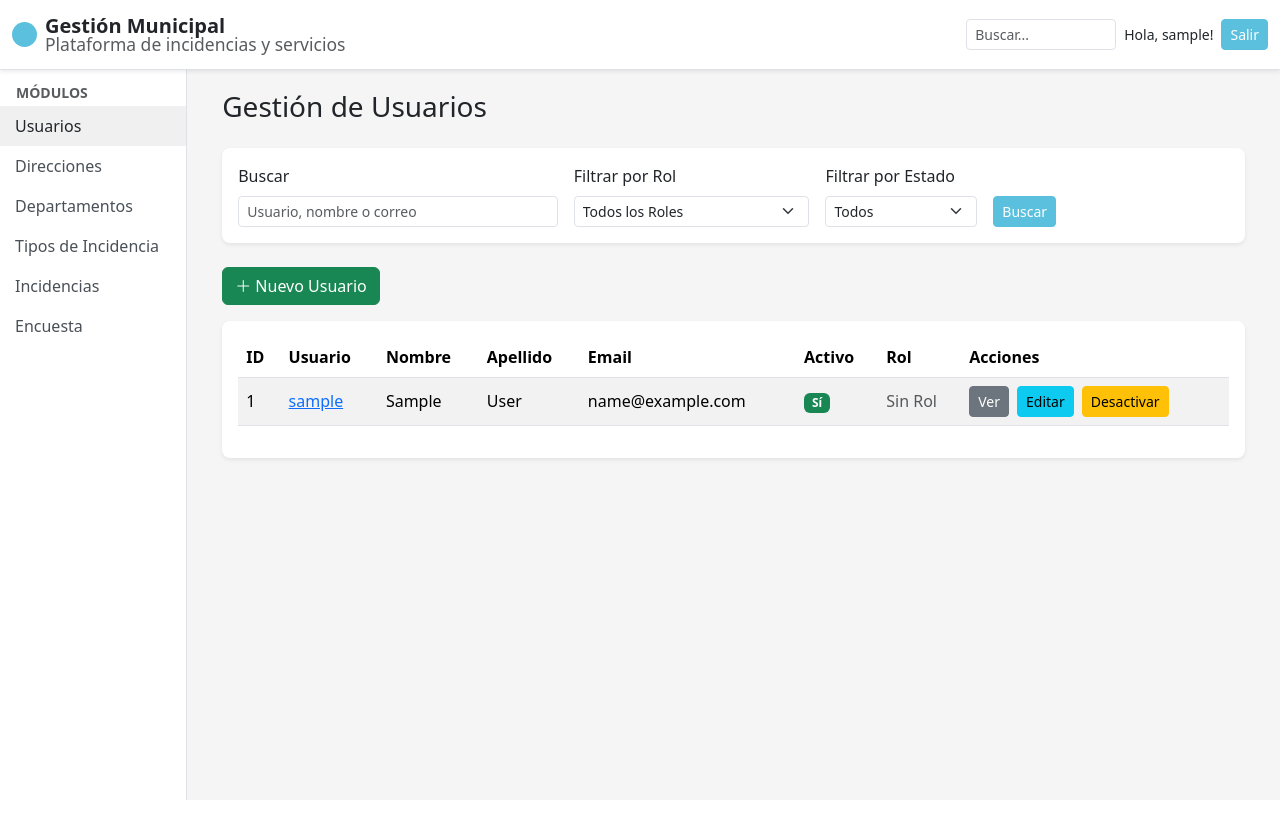
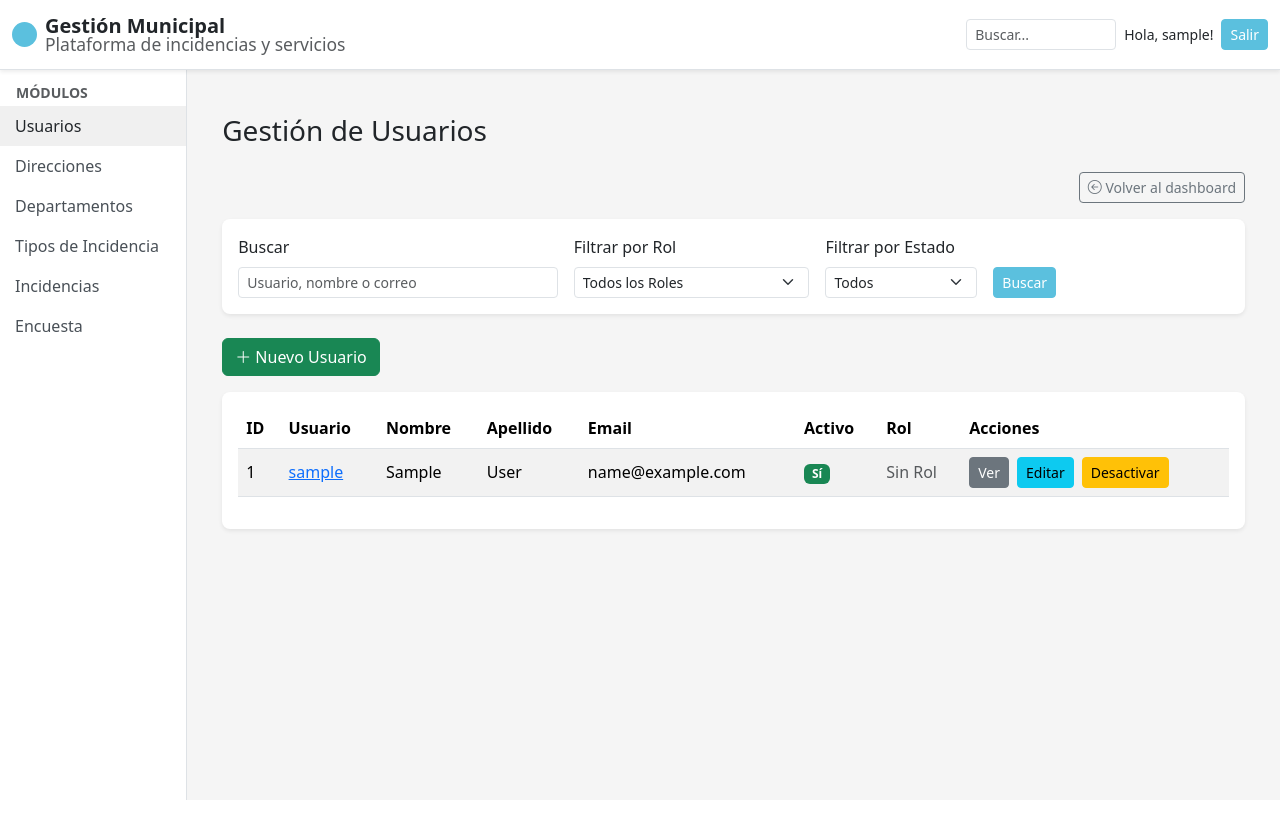
Before and after one commit to sixflex/Encuestas, a Django app: page /core/usuarios/ in a window 1280 px wide. Shown: the top 840 px of the page. Run offline with Django 5.2, Linux system fonts and the light colour scheme; the visitor is signed in with stand-in values (Sample User, id 1); data comes from the database, SQL or seed files in the repository; some libraries are stand-ins or nearby versions.

Commit message:
añadiendo retroceder para admin en lista de usuarios

```diff
--- a/core/views.py
+++ b/core/views.py
@@ -8,25 +8,19 @@ from .forms import UsuarioCrearForm, UsuarioEditarForm
 from .utils import solo_admin
 
 
+@login_required
+@solo_admin
+def dashboard_admin(request):
+    return render(request, "personas/dashboards/admin.html")
+
 
 @login_required
 @solo_admin
-#cambios barbara
-def dashboard_admin(request):
-    """Vista del panel de administración principal."""
-    return render(request, "personas/dashboards/admin.html")
-#------------------------------------------------------
-@login_required
-@solo_admin
-#cambios en la funcion usuarios_lista cotta
 def usuarios_lista(request):
-    # 1. Obtener y limpiar los parámetros de filtro
     q = request.GET.get("q", "").strip()
-    rol_seleccionado = request.GET.get('rol')
-    #  NUEVO: Capturar el estado de actividad. Por defecto, es cadena vacía.
-    activo_seleccionado = request.GET.get('activo', '')
+    rol_seleccionado = request.GET.get("rol")
+    activo_seleccionado = request.GET.get("activo", "")
 
-    # 2. Inicializar el queryset base
     qs = (
         User.objects
         .all()
@@ -34,7 +28,6 @@ def usuarios_lista(request):
         .prefetch_related("groups")
     )
 
-    # 3. Aplicar filtro por texto (q)
     if q:
         qs = qs.filter(
             Q(username__icontains=q)
@@ -43,31 +36,26 @@ def usuarios_lista(request):
             | Q(email__icontains=q)
         ).distinct()
 
-    # 4. Aplicar filtro por rol
     if rol_seleccionado:
         qs = qs.filter(groups__name=rol_seleccionado).distinct()
 
-    # 5.  APLICAR FILTRO POR ESTADO DE ACTIVIDAD
-    if activo_seleccionado == '1':
-        # Filtra solo si el valor enviado es '1' (Activo)
+    if activo_seleccionado == "1":
         qs = qs.filter(is_active=True)
-    elif activo_seleccionado == '0':
-        # Filtra solo si el valor enviado es '0' (Inactivo)
+    elif activo_seleccionado == "0":
         qs = qs.filter(is_active=False)
-        # Si es '' (vacío) no se aplica filtro y se muestran todos.
 
-    # 6. Obtener todos los roles para el menú desplegable
-    roles = Group.objects.all().order_by('name')
+    roles = Group.objects.all().order_by("name")
 
     context = {
-        'usuarios': qs,
-        'q': q,
-        'roles': roles,
-        'rol_seleccionado': rol_seleccionado,
-        'activo_seleccionado': activo_seleccionado, # ⬅ NUEVO: Para mantener la selección del filtro
+        "usuarios": qs,
+        "q": q,
+        "roles": roles,
+        "rol_seleccionado": rol_seleccionado,
+        "activo_seleccionado": activo_seleccionado,
     }
 
     return render(request, "core/usuarios_lista.html", context)
+
 
 @login_required
 @solo_admin
@@ -80,7 +68,6 @@ def usuario_crear(request):
             messages.success(request, f"Usuario '{user.username}' creado.")
             return redirect("core:usuarios_lista")
     else:
-        # Puedes quitar is_staff del initial si ya no lo usas en el form
         form = UsuarioCrearForm(initial={"is_active": True, "is_staff": False})
     return render(request, "core/usuario_form.html", {"form": form, "modo": "crear"})
 
@@ -109,23 +96,12 @@ def usuario_editar(request, pk):
 @solo_admin
 @transaction.atomic
 def usuario_toggle_activo(request, pk):
-    """
-    Activa/Desactiva al usuario en vez de eliminarlo.
-    - Si está activo -> lo desactiva (bloquea inicio de sesión).
-    - Si está inactivo -> lo activa.
-
-    Nota: soporta GET **y** POST para que funcione con enlaces <a>.
-    Si prefieres forzar POST, cambia la condición a `if request.method == "POST":`
-    y usa un <form> con CSRF en el template.
-    """
     user = get_object_or_404(User, pk=pk)
 
-    # No permitir que un usuario se desactive a sí mismo
     if user.pk == request.user.pk:
         messages.warning(request, "No puedes activarte/desactivarte a ti mismo.")
         return redirect("core:usuarios_lista")
 
-    # No permitir que alguien que no es superusuario cambie a un superusuario
     if user.is_superuser and not request.user.is_superuser:
         messages.error(request, "No tienes permisos para cambiar el estado de un superusuario.")
         return redirect("core:usuarios_lista")
@@ -137,7 +113,6 @@ def usuario_toggle_activo(request, pk):
         messages.success(request, f"Usuario '{user.username}' {estado}.")
         return redirect("core:usuarios_lista")
 
-    # Si llegara por otro método HTTP, muestra confirmación simple (opcional)
     return render(request, "core/usuario_toggle_confirm.html", {"obj": user})
 
 
--- a/templates/core/usuarios_lista.html
+++ b/templates/core/usuarios_lista.html
@@ -5,6 +5,14 @@
 
 {% block dashboard_content %}
 <h1 class="h3 mb-4">Gestión de Usuarios</h1>
+
+<div class="d-flex justify-content-end mb-3">
+    {% if request.user.is_superuser or request.user|has_group:"Administrador" %}
+        <a href="{% url 'core:dashboard_admin' %}" class="btn btn-outline-secondary btn-sm">
+            <i class="bi bi-arrow-left-circle"></i> Volver al dashboard
+        </a>
+    {% endif %}
+</div>
 
 <div class="card shadow-sm border-0 rounded-3 mb-4">
     <div class="card-body">
@@ -19,7 +27,7 @@
                 <select name="rol" id="id_rol" class="form-select form-select-sm">
                     <option value="">Todos los Roles</option>
                     {% for rol in roles %}
-                        <option value="{{ rol}}"
+                        <option value="{{ rol }}"
                             {% if rol == rol_seleccionado %}selected{% endif %}>
                             {{ rol }}
                         </option>
--- a/templates/main_base.html
+++ b/templates/main_base.html
@@ -175,7 +175,7 @@
             </ul>
         {% endif %}
 
-        <main class="container-fluid">
+        <main class="container-fluid mt-4">
             {% block dashboard_content %}
             {% endblock %}
         </main>
```
